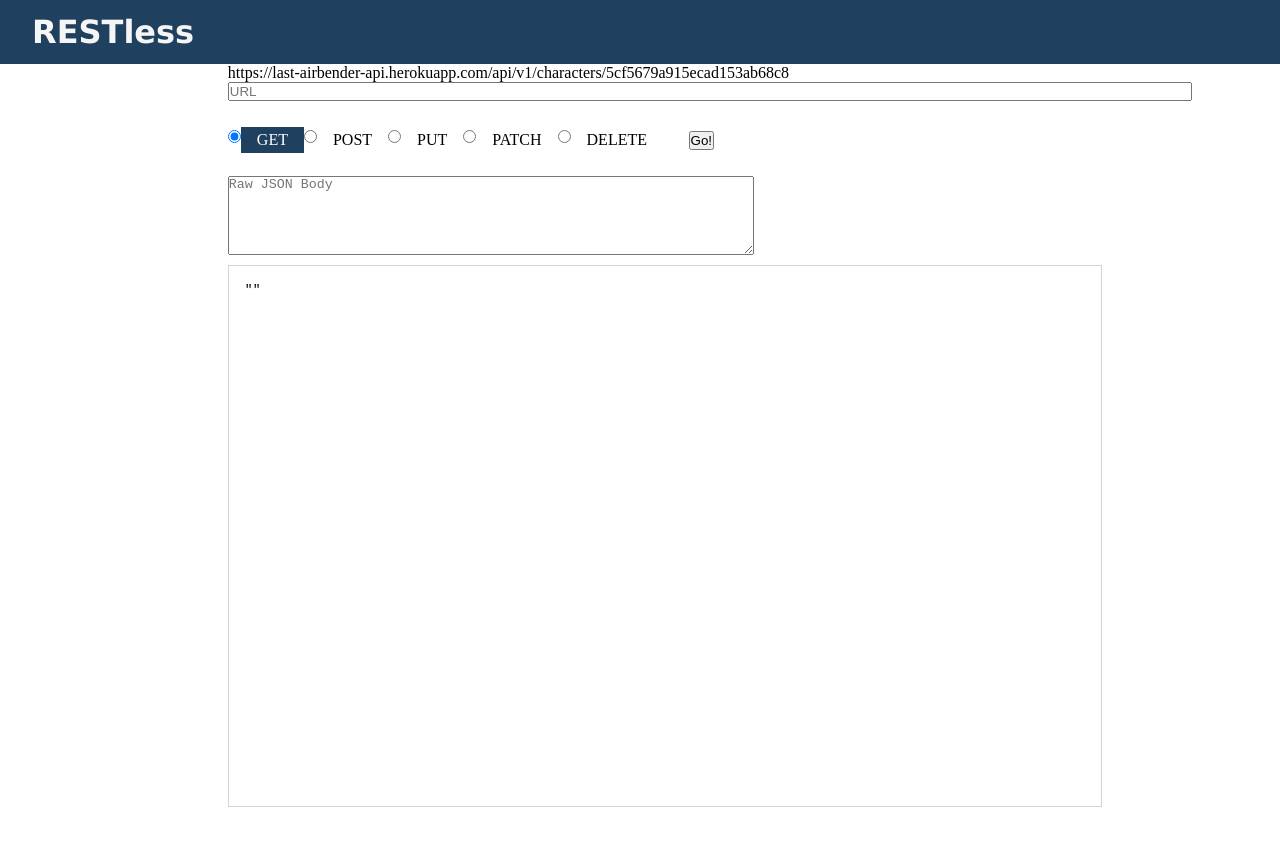
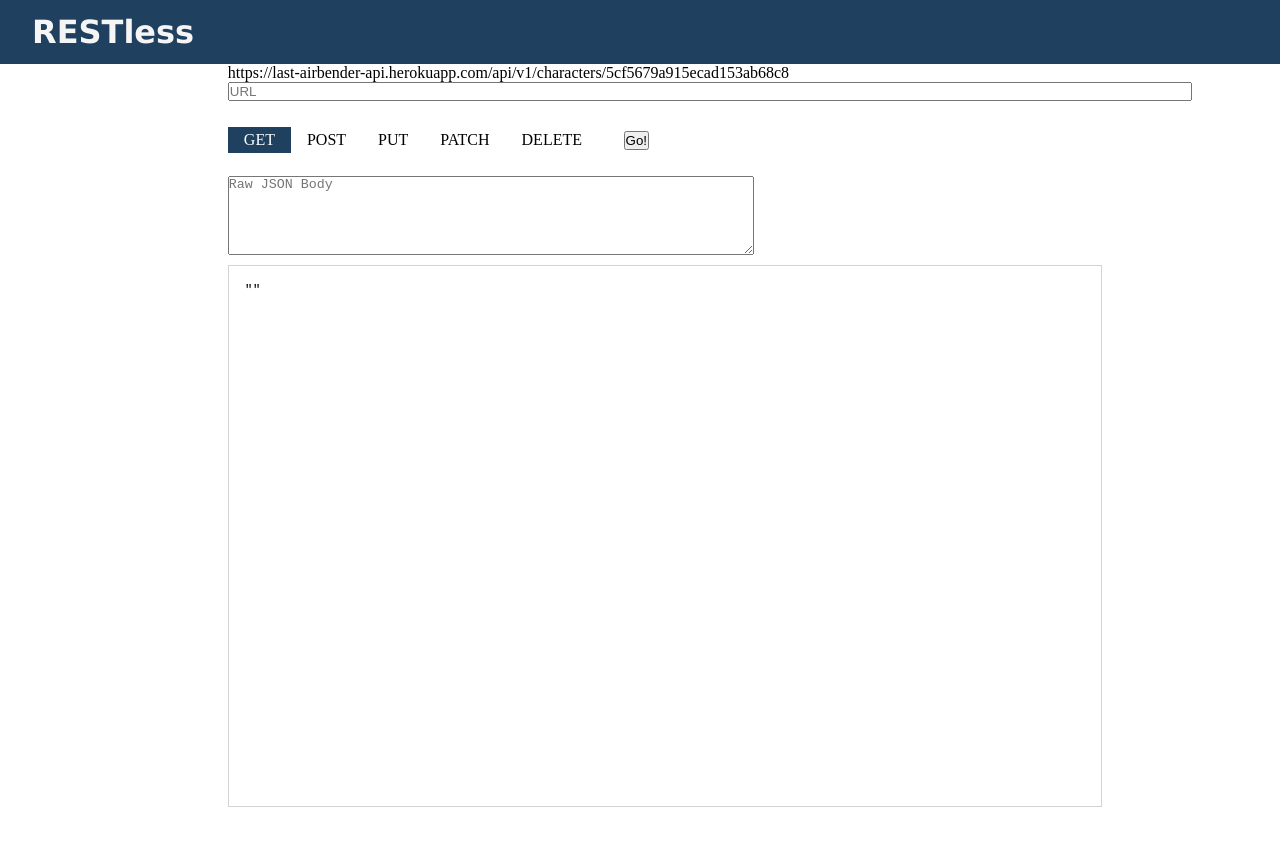
Before and after one commit to CaseyCameron/lab-04-resty, a React app: page / in a window 1280 px wide. Shown: the top 846 px of the page. Built offline with nearby package versions, Linux system fonts and the light colour scheme.

Commit message:
Radio buttons fixed, test snapshots updated

```diff
--- a/src/components/controls/ControlForm.css
+++ b/src/components/controls/ControlForm.css
@@ -15,12 +15,12 @@
   flex-direction: row;
 }
 
-/* .Form section input[type="radio"] {
+.Form section input[type="radio"] {
   display: flex;
   height: 0;
   width: 0;
   margin-left: 0;
-} */
+}
 
 .Form section label {
   padding: 4px 16px;
@@ -28,6 +28,7 @@
 }
 
 .Form section input[type="radio"]:checked + label {
+  display: hidden;
   background-color: #204060;
   color: white;
 }
--- a/src/components/controls/ControlForm.jsx
+++ b/src/components/controls/ControlForm.jsx
@@ -26,16 +26,16 @@ const ControlForm = ({
         />
         <br />
         <section>
-          <input type='radio' name='method' value='GET' checked={method === 'GET'} onChange={handleMethod} />
-          <label>GET</label>
-          <input type='radio' name='method' value='POST' checked={method === 'POST'} onChange={handleMethod} />
-          <label>POST</label>
-          <input type='radio' name='method' value='PUT' checked={method === 'PUT'} onChange={handleMethod} />
-          <label>PUT</label>
-          <input type='radio' name='method' value='PATCH' checked={method === 'PATCH'} onChange={handleMethod} />
-          <label>PATCH</label>
-          <input type='radio' name='method' value='DELETE' checked={method === 'DELETE'} onChange={handleMethod} />
-          <label>DELETE</label>
+          <input type='radio' id='get' name='method' value='GET' checked={method === 'GET'} onChange={handleMethod} />
+          <label for='get'>GET</label>
+          <input type='radio' id='post' name='method' value='POST' checked={method === 'POST'} onChange={handleMethod} />
+          <label for='post'>POST</label>
+          <input type='radio' id='put' name='method' value='PUT' checked={method === 'PUT'} onChange={handleMethod} />
+          <label for='put'>PUT</label>
+          <input type='radio' id='patch' name='method' value='PATCH' checked={method === 'PATCH'} onChange={handleMethod} />
+          <label for='patch'>PATCH</label>
+          <input type='radio' id='delete' name='method' value='DELETE' checked={method === 'DELETE'} onChange={handleMethod} />
+          <label for='delete'>DELETE</label>
           <button name='submit'>Go!</button>
         </section>
         <br />
```
Also changed, not shown: 1 other file (tests, documents, lock files or other folders).
